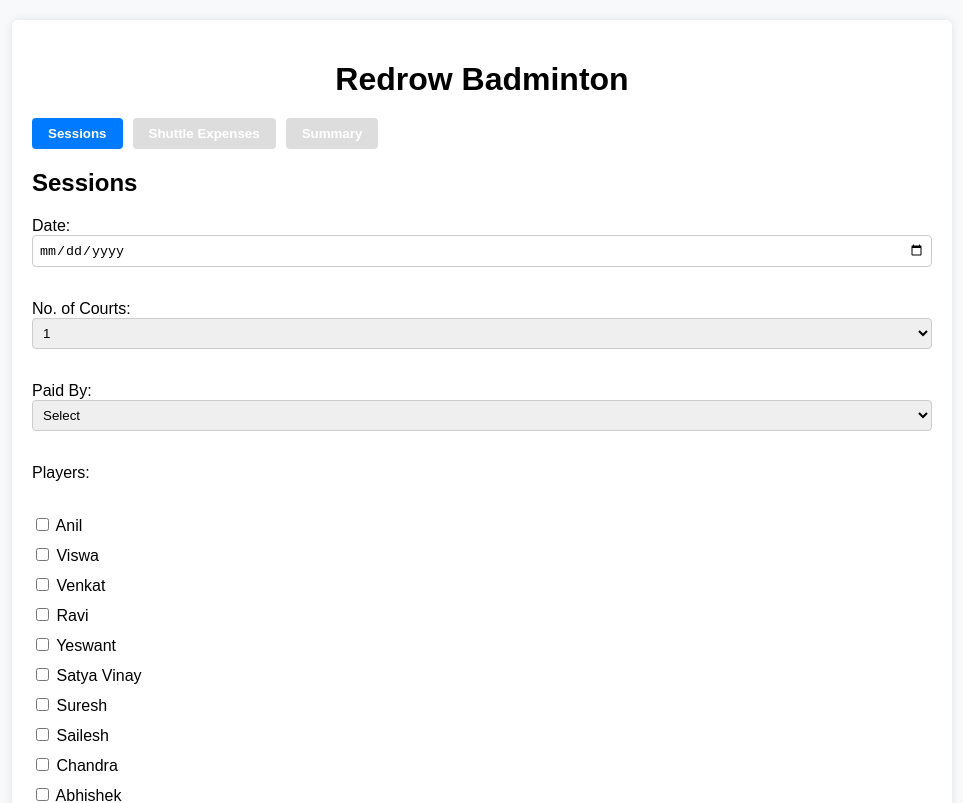
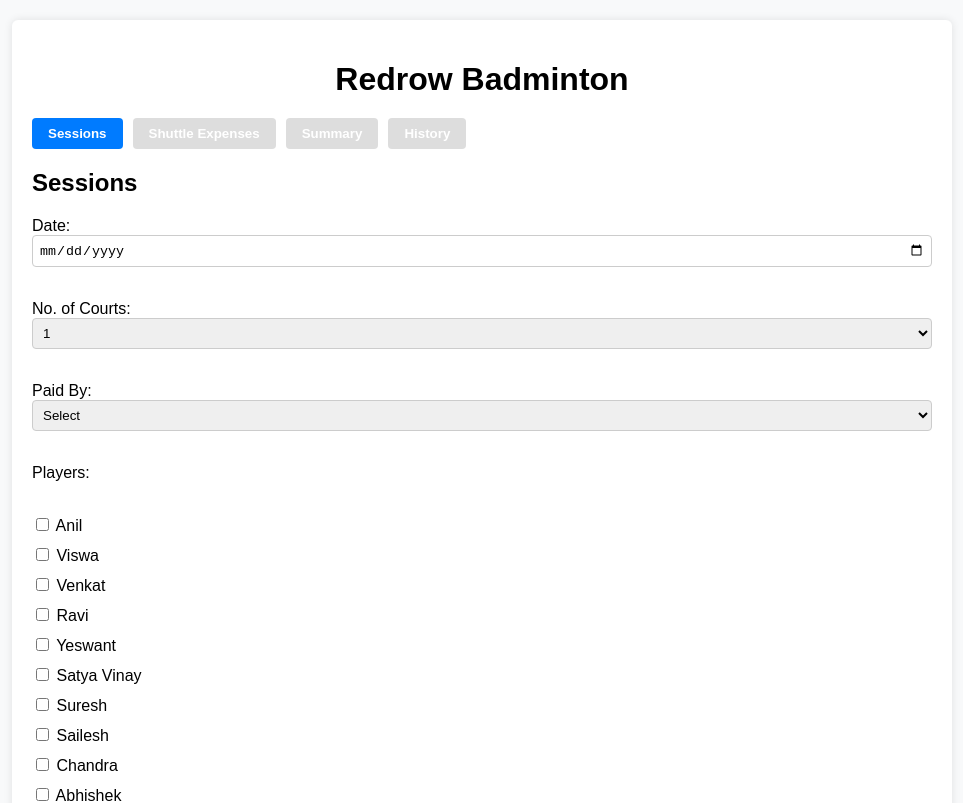
Before and after one commit to anilkumarvignan/redrow-badminton-app, a React (Create React App) app: page / in a window 1280 px wide. Shown: the top 803 px of the page, without its empty margins (158-1121 px from the left). Built offline with nearby package versions, Linux system fonts and the light colour scheme.

Commit message:
Update App.js

```diff
--- a/src/App.js
+++ b/src/App.js
@@ -3,6 +3,7 @@ import './index.css';
 import Sessions from './Sessions';
 import Shuttle from './Shuttle';
 import Summary from './Summary';
+import History from './History'; // ✅ New import
 
 function App() {
   const [tab, setTab] = useState('sessions');
@@ -14,11 +15,13 @@ function App() {
         <button className={tab === 'sessions' ? 'active' : ''} onClick={() => setTab('sessions')}>Sessions</button>
         <button className={tab === 'shuttle' ? 'active' : ''} onClick={() => setTab('shuttle')}>Shuttle Expenses</button>
         <button className={tab === 'summary' ? 'active' : ''} onClick={() => setTab('summary')}>Summary</button>
+        <button className={tab === 'history' ? 'active' : ''} onClick={() => setTab('history')}>History</button> {/* ✅ New tab */}
       </nav>
 
       {tab === 'sessions' && <Sessions />}
       {tab === 'shuttle' && <Shuttle />}
       {tab === 'summary' && <Summary />}
+      {tab === 'history' && <History />} {/* ✅ New section */}
     </div>
   );
 }
```
